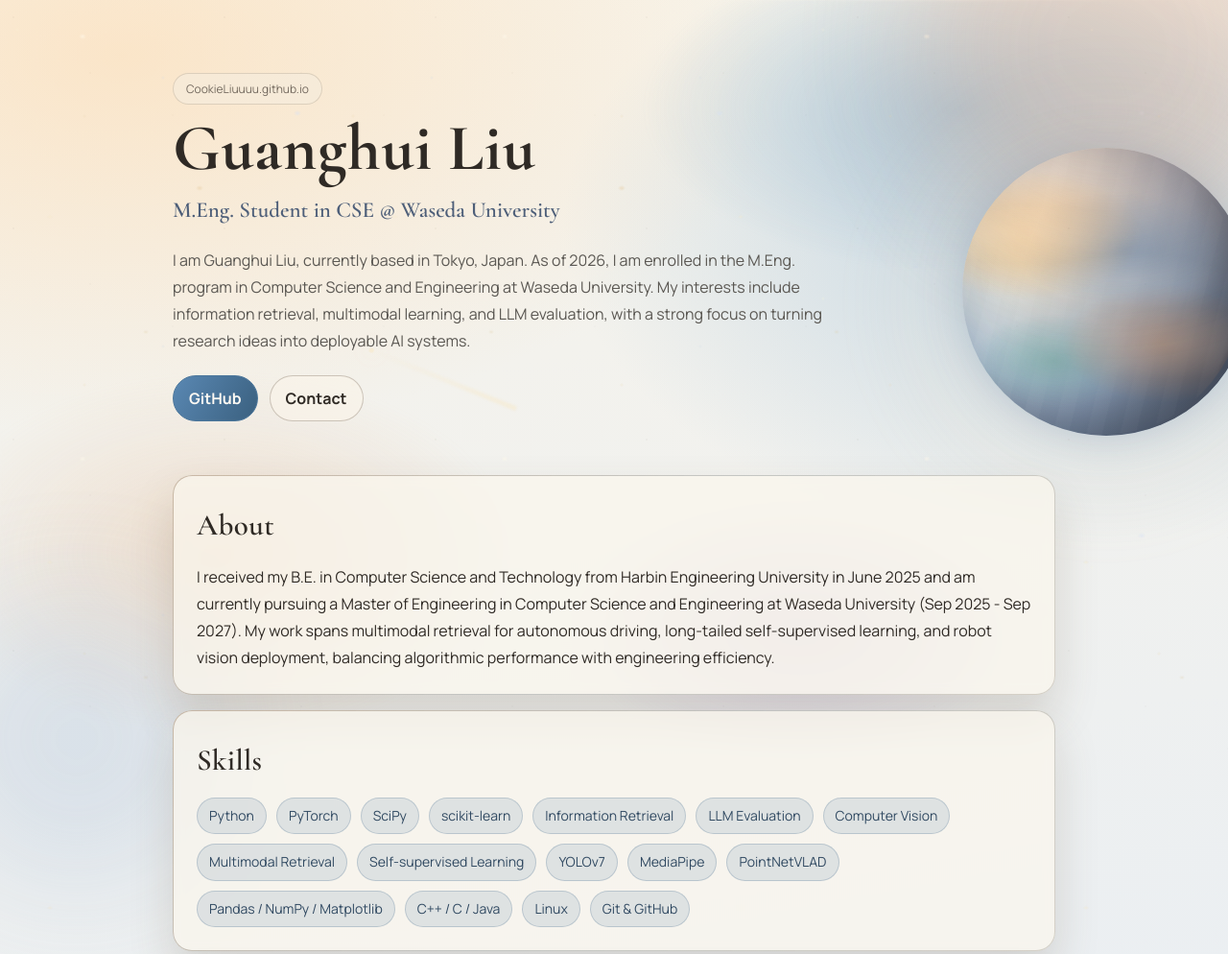
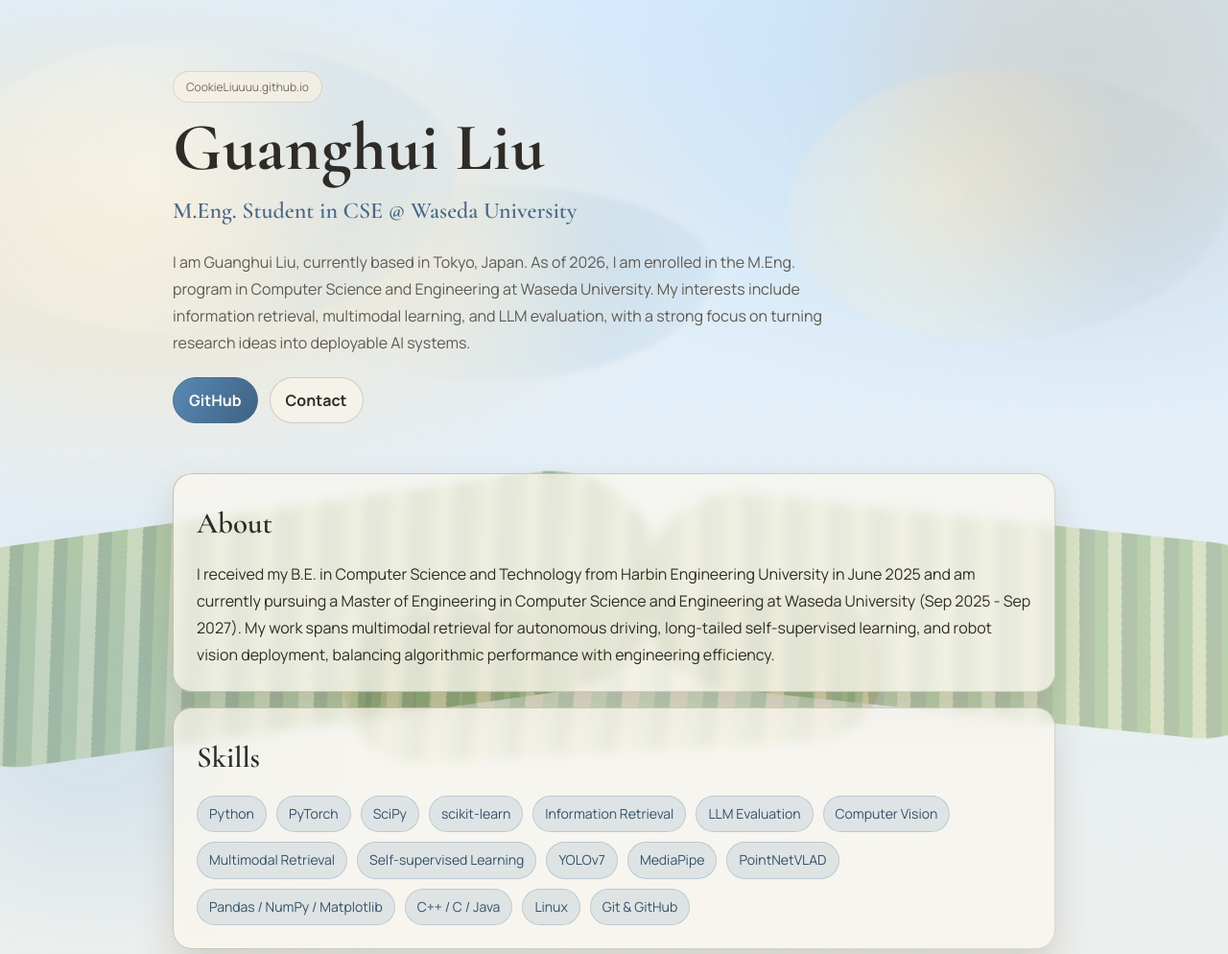
Before and after one commit to CookieLiuuuu/CookieLiuuuu.github.io, a plain HTML site: page index.html in a window 1280 px wide. Shown: the top 994 px of the page at 96% size. Drawn offline with nearby package versions, Linux system fonts and the light colour scheme.

Commit message:
Switch to full impressionist style inspired by Woman with a Parasol

```diff
--- a/index.html
+++ b/index.html
@@ -11,19 +11,13 @@
     <link rel="stylesheet" href="./style.css" />
   </head>
   <body>
-    <div class="space" aria-hidden="true">
-      <div class="nebula"></div>
-      <div class="stars stars-far"></div>
-      <div class="stars stars-mid"></div>
-      <div class="stars stars-near"></div>
-      <div id="meteors"></div>
-      <div class="earth-wrap">
-        <div class="earth">
-          <div class="earth-surface"></div>
-          <div class="earth-clouds"></div>
-          <div class="earth-night"></div>
-        </div>
-      </div>
+    <div class="impression-bg" aria-hidden="true">
+      <div class="cloud cloud-1"></div>
+      <div class="cloud cloud-2"></div>
+      <div class="cloud cloud-3"></div>
+      <div class="stroke stroke-1"></div>
+      <div class="stroke stroke-2"></div>
+      <div class="stroke stroke-3"></div>
     </div>
 
     <div class="bg-shape bg-shape-1" aria-hidden="true"></div>
--- a/script.js
+++ b/script.js
@@ -15,26 +15,6 @@ const observer = new IntersectionObserver(
 
 document.querySelectorAll(".reveal").forEach((el) => observer.observe(el));
 
-const meteorHost = document.getElementById("meteors");
-
-function spawnMeteor() {
-  if (!meteorHost) return;
-  const meteor = document.createElement("span");
-  meteor.className = "meteor";
-
-  const startX = Math.random() * (window.innerWidth * 0.9) + 40;
-  const startY = Math.random() * (window.innerHeight * 0.35) + 10;
-
-  meteor.style.left = `${startX}px`;
-  meteor.style.top = `${startY}px`;
-
-  meteorHost.appendChild(meteor);
-  setTimeout(() => meteor.remove(), 2100);
-}
-
-setInterval(spawnMeteor, 1900);
-setTimeout(spawnMeteor, 700);
-
 const shape1 = document.querySelector(".bg-shape-1");
 const shape2 = document.querySelector(".bg-shape-2");
 
--- a/style.css
+++ b/style.css
@@ -1,15 +1,14 @@
 @import url("https://fonts.googleapis.com/css2?family=Cormorant+Garamond:wght@500;600;700&family=Manrope:wght@400;500;700&display=swap");
 
 :root {
-  --bg: #f4efe2;
-  --bg-deep: #d9e3ee;
-  --surface: rgba(250, 246, 237, 0.74);
-  --text: #2f2a25;
-  --muted: #5a5752;
-  --line: rgba(111, 96, 82, 0.24);
-  --accent: #325d84;
-  --accent-soft: rgba(92, 131, 167, 0.16);
-  --shadow: 0 24px 46px rgba(94, 77, 55, 0.18);
+  --bg: #f6efe1;
+  --text: #2f2c27;
+  --muted: #5f5a52;
+  --surface: rgba(251, 247, 239, 0.72);
+  --line: rgba(127, 108, 84, 0.22);
+  --accent: #3f688f;
+  --accent-soft: rgba(95, 136, 173, 0.16);
+  --shadow: 0 18px 36px rgba(95, 78, 55, 0.18);
 }
 
 * {
@@ -23,185 +22,130 @@ body {
 }
 
 body {
+  color: var(--text);
   font-family: "Manrope", "Segoe UI", sans-serif;
-  color: var(--text);
   line-height: 1.75;
   overflow-x: hidden;
   background:
-    radial-gradient(1200px 680px at 10% 2%, rgba(254, 212, 161, 0.46), transparent 58%),
-    radial-gradient(900px 560px at 88% 8%, rgba(145, 184, 216, 0.5), transparent 60%),
-    radial-gradient(1100px 720px at 48% 86%, rgba(196, 165, 211, 0.32), transparent 62%),
-    linear-gradient(170deg, #f8f4ea 0%, #e9eef3 45%, #f4efe2 100%);
+    radial-gradient(900px 460px at 12% 8%, rgba(255, 226, 178, 0.62), transparent 68%),
+    radial-gradient(980px 540px at 88% 2%, rgba(179, 211, 236, 0.62), transparent 70%),
+    radial-gradient(1100px 620px at 40% 94%, rgba(152, 189, 145, 0.48), transparent 74%),
+    linear-gradient(180deg, #dceeff 0%, #f7f0e2 56%, #e6edcf 100%);
 }
 
 body::before {
   content: "";
   position: fixed;
   inset: 0;
+  z-index: -1;
   pointer-events: none;
-  z-index: -1;
-  opacity: 0.28;
+  opacity: 0.22;
   background-image:
-    radial-gradient(1px 1px at 14px 18px, rgba(57, 44, 31, 0.38), transparent),
-    radial-gradient(1px 1px at 94px 76px, rgba(57, 44, 31, 0.2), transparent),
-    radial-gradient(1px 1px at 180px 120px, rgba(57, 44, 31, 0.18), transparent);
-  background-size: 220px 220px;
+    radial-gradient(1px 1px at 12px 14px, rgba(74, 58, 38, 0.35), transparent),
+    radial-gradient(1px 1px at 90px 72px, rgba(74, 58, 38, 0.18), transparent),
+    radial-gradient(1px 1px at 160px 120px, rgba(74, 58, 38, 0.2), transparent);
+  background-size: 200px 200px;
 }
 
-.space {
+.impression-bg {
   position: fixed;
   inset: 0;
   z-index: -3;
   pointer-events: none;
-}
-
-.nebula {
-  position: absolute;
-  inset: 0;
-  background:
-    radial-gradient(460px 240px at 78% 14%, rgba(80, 137, 179, 0.3), transparent 72%),
-    radial-gradient(420px 260px at 18% 72%, rgba(226, 157, 99, 0.24), transparent 74%),
-    radial-gradient(330px 190px at 65% 82%, rgba(147, 111, 181, 0.22), transparent 72%);
-  filter: blur(1.6px);
-  animation: wash-drift 26s ease-in-out infinite alternate;
-}
-
-.stars {
-  position: absolute;
-  inset: 0;
-  background-repeat: repeat;
-}
-
-.stars-far {
-  opacity: 0.35;
-  background-image:
-    radial-gradient(2px 2px at 18px 20px, rgba(252, 245, 222, 0.9), transparent),
-    radial-gradient(2px 2px at 88px 110px, rgba(238, 214, 170, 0.7), transparent),
-    radial-gradient(2px 2px at 170px 70px, rgba(213, 220, 237, 0.8), transparent);
-  background-size: 280px 280px;
-  animation: speckle-shift 90s linear infinite;
-}
-
-.stars-mid {
-  opacity: 0.45;
-  background-image:
-    radial-gradient(3px 2px at 52px 42px, rgba(246, 234, 201, 0.92), transparent),
-    radial-gradient(3px 2px at 152px 162px, rgba(222, 202, 160, 0.7), transparent),
-    radial-gradient(3px 2px at 235px 94px, rgba(197, 214, 238, 0.8), transparent);
-  background-size: 360px 360px;
-  animation: speckle-shift 62s linear infinite reverse;
-}
-
-.stars-near {
-  opacity: 0.5;
-  background-image:
-    radial-gradient(4px 3px at 86px 38px, rgba(255, 250, 236, 0.85), transparent),
-    radial-gradient(4px 3px at 208px 196px, rgba(230, 201, 156, 0.7), transparent),
-    radial-gradient(4px 3px at 310px 118px, rgba(215, 225, 245, 0.78), transparent);
-  background-size: 440px 440px;
-  animation: twinkle 8s ease-in-out infinite;
-}
-
-#meteors {
-  position: absolute;
-  inset: 0;
   overflow: hidden;
 }
 
-.meteor {
+.cloud {
   position: absolute;
-  width: 5px;
-  height: 5px;
-  border-radius: 50%;
-  background: rgba(248, 230, 191, 0.9);
-  box-shadow: 0 0 20px rgba(248, 230, 191, 0.7);
-  animation: meteor-fall 2.4s linear forwards;
+  border-radius: 46% 54% 55% 45% / 54% 43% 57% 46%;
+  filter: blur(2px);
+  opacity: 0.68;
+  animation: drift 20s ease-in-out infinite alternate;
 }
 
-.meteor::before {
-  content: "";
-  position: absolute;
-  top: 0;
-  right: 0;
-  width: 160px;
-  height: 5px;
-  transform: translateX(100%);
-  background: linear-gradient(90deg, rgba(248, 230, 191, 0), rgba(248, 230, 191, 0.8));
-  filter: blur(1px);
+.cloud-1 {
+  top: 5%;
+  left: -5%;
+  width: 42vw;
+  height: 24vw;
+  background:
+    radial-gradient(circle at 40% 45%, rgba(253, 250, 240, 0.85), rgba(253, 250, 240, 0.12) 62%),
+    radial-gradient(circle at 75% 35%, rgba(189, 215, 236, 0.62), rgba(189, 215, 236, 0.05) 65%);
 }
 
-.earth-wrap {
-  position: absolute;
-  right: -68px;
-  top: 39%;
-  transform: translateY(-50%);
-  width: min(34vw, 390px);
-  aspect-ratio: 1 / 1;
-  display: grid;
-  place-items: center;
+.cloud-2 {
+  top: 9%;
+  right: 0;
+  width: 36vw;
+  height: 22vw;
+  background:
+    radial-gradient(circle at 34% 46%, rgba(255, 243, 210, 0.72), rgba(255, 243, 210, 0.08) 64%),
+    radial-gradient(circle at 72% 36%, rgba(171, 206, 236, 0.66), rgba(171, 206, 236, 0.06) 64%);
+  animation-duration: 26s;
 }
 
-.earth-wrap::before {
-  content: "";
-  position: absolute;
-  width: 140%;
-  height: 140%;
-  border-radius: 50%;
-  background: radial-gradient(circle, rgba(107, 151, 198, 0.25), rgba(243, 204, 152, 0.08), transparent 70%);
-  filter: blur(14px);
+.cloud-3 {
+  top: 24%;
+  left: 24%;
+  width: 34vw;
+  height: 16vw;
+  background:
+    radial-gradient(circle at 40% 45%, rgba(247, 240, 220, 0.56), rgba(247, 240, 220, 0.04) 62%),
+    radial-gradient(circle at 68% 45%, rgba(151, 193, 224, 0.46), rgba(151, 193, 224, 0.05) 64%);
+  animation-duration: 30s;
 }
 
-.earth {
-  position: relative;
-  width: min(25vw, 300px);
-  aspect-ratio: 1 / 1;
-  border-radius: 50%;
-  overflow: hidden;
-  box-shadow: 0 0 44px rgba(115, 143, 176, 0.35), inset -34px -24px 60px rgba(50, 43, 36, 0.38);
-  background: radial-gradient(circle at 30% 30%, #f4e5c8 0%, #b0c6dd 52%, #6d88aa 76%, #4a6687 100%);
-  animation: planet-float 10s ease-in-out infinite;
+.stroke {
+  position: absolute;
+  border-radius: 999px;
+  filter: blur(0.6px);
+  opacity: 0.82;
+  mix-blend-mode: multiply;
 }
 
-.earth-surface {
-  position: absolute;
-  inset: 0;
-  border-radius: 50%;
-  opacity: 0.86;
+.stroke-1 {
+  left: -8%;
+  bottom: 5%;
+  width: 62vw;
+  height: 18vw;
+  transform: rotate(-8deg);
   background:
-    radial-gradient(180px 100px at 24% 30%, rgba(221, 177, 114, 0.92), transparent 68%),
-    radial-gradient(160px 84px at 58% 35%, rgba(117, 156, 191, 0.76), transparent 70%),
-    radial-gradient(150px 88px at 72% 68%, rgba(210, 148, 100, 0.82), transparent 70%),
-    radial-gradient(120px 68px at 34% 74%, rgba(125, 177, 164, 0.72), transparent 72%),
     repeating-linear-gradient(
-      104deg,
-      rgba(255, 255, 255, 0.06) 0 16px,
-      rgba(255, 255, 255, 0.01) 16px 34px
+      100deg,
+      rgba(128, 164, 88, 0.62) 0 16px,
+      rgba(180, 196, 123, 0.55) 16px 32px,
+      rgba(98, 132, 72, 0.62) 32px 46px
     );
-  filter: saturate(1.12) blur(0.2px);
-  animation: planet-rotate 36s linear infinite;
 }
 
-.earth-clouds {
-  position: absolute;
-  inset: 0;
-  border-radius: 50%;
+.stroke-2 {
+  right: -6%;
+  bottom: 7%;
+  width: 54vw;
+  height: 16vw;
+  transform: rotate(6deg);
   background:
-    radial-gradient(170px 42px at 25% 30%, rgba(255, 250, 235, 0.45), transparent 72%),
-    radial-gradient(140px 38px at 62% 46%, rgba(245, 243, 236, 0.38), transparent 72%),
-    radial-gradient(180px 48px at 76% 68%, rgba(248, 244, 232, 0.4), transparent 76%);
-  mix-blend-mode: screen;
-  opacity: 0.6;
-  filter: blur(1px);
-  animation: cloud-drift 18s linear infinite;
+    repeating-linear-gradient(
+      84deg,
+      rgba(136, 174, 96, 0.58) 0 14px,
+      rgba(201, 209, 139, 0.52) 14px 28px,
+      rgba(112, 142, 82, 0.54) 28px 44px
+    );
 }
 
-.earth-night {
-  position: absolute;
-  inset: 0;
-  border-radius: 50%;
+.stroke-3 {
+  left: 28%;
+  bottom: 2%;
+  width: 44vw;
+  height: 12vw;
+  transform: rotate(-3deg);
   background:
-    linear-gradient(110deg, rgba(255, 252, 242, 0.02) 26%, rgba(74, 85, 110, 0.26) 56%, rgba(45, 44, 51, 0.56) 100%),
-    radial-gradient(circle at 26% 24%, rgba(255, 255, 255, 0.24), transparent 32%);
+    repeating-linear-gradient(
+      98deg,
+      rgba(220, 194, 136, 0.4) 0 18px,
+      rgba(162, 187, 120, 0.46) 18px 34px,
+      rgba(120, 154, 89, 0.48) 34px 50px
+    );
 }
 
 .container {
@@ -212,8 +156,8 @@ body::before {
 .bg-shape {
   position: fixed;
   border-radius: 50%;
-  filter: blur(62px);
-  opacity: 0.46;
+  filter: blur(64px);
+  opacity: 0.44;
   pointer-events: none;
   z-index: -2;
   transition: transform 0.25s ease-out;
@@ -222,52 +166,52 @@ body::before {
 .bg-shape-1 {
   width: 420px;
   height: 420px;
-  background: rgba(231, 162, 122, 0.58);
-  top: -160px;
-  right: -90px;
+  background: rgba(247, 196, 140, 0.56);
+  top: -140px;
+  right: -70px;
 }
 
 .bg-shape-2 {
-  width: 300px;
-  height: 300px;
-  background: rgba(140, 172, 211, 0.48);
-  bottom: -120px;
-  left: -70px;
+  width: 320px;
+  height: 320px;
+  background: rgba(136, 181, 214, 0.46);
+  bottom: -110px;
+  left: -65px;
 }
 
 .hero {
-  padding: 76px 0 40px;
+  padding: 74px 0 36px;
 }
 
 .badge {
   display: inline-block;
   margin: 0 0 12px;
+  padding: 5px 13px;
+  border-radius: 999px;
+  border: 1px solid rgba(128, 108, 83, 0.2);
+  background: rgba(248, 240, 228, 0.68);
+  color: #75695d;
   font-size: 12px;
-  color: #746a5f;
-  background: rgba(246, 236, 220, 0.7);
-  border: 1px solid rgba(141, 123, 100, 0.25);
-  border-radius: 999px;
-  padding: 5px 13px;
 }
 
 h1 {
   margin: 0;
   font-family: "Cormorant Garamond", serif;
-  font-size: clamp(42px, 7vw, 68px);
+  font-size: clamp(44px, 7vw, 70px);
   line-height: 1;
-  letter-spacing: 0.6px;
+  letter-spacing: 0.5px;
 }
 
 .subtitle {
   margin: 10px 0 18px;
   font-family: "Cormorant Garamond", serif;
-  font-size: 23px;
-  color: #4e5f79;
+  font-size: 24px;
+  color: #4a6888;
   font-weight: 600;
 }
 
 .intro {
-  max-width: 700px;
+  max-width: 710px;
   margin: 0 0 22px;
   color: var(--muted);
 }
@@ -281,34 +225,34 @@ h1 {
 .btn {
   text-decoration: none;
   color: var(--text);
-  border: 1px solid rgba(113, 96, 82, 0.32);
-  background: rgba(249, 244, 233, 0.68);
+  border: 1px solid rgba(124, 105, 84, 0.28);
   border-radius: 999px;
   padding: 9px 16px;
   font-weight: 600;
+  background: rgba(250, 244, 234, 0.72);
   transition: 0.25s ease;
 }
 
 .btn:hover {
   transform: translateY(-2px);
-  border-color: rgba(76, 109, 144, 0.66);
-  box-shadow: 0 10px 24px rgba(81, 113, 147, 0.2);
+  border-color: rgba(69, 103, 138, 0.56);
+  box-shadow: 0 10px 22px rgba(93, 129, 163, 0.22);
 }
 
 .btn.primary {
-  background: linear-gradient(120deg, #5a88b3, #3a607f);
-  border-color: #4b769b;
-  color: #fdf9f3;
+  color: #fdfaf4;
+  border-color: #486e93;
+  background: linear-gradient(120deg, #5a89b4, #3e6182);
 }
 
 .card {
   position: relative;
+  margin: 16px 0;
+  padding: 24px;
+  border-radius: 20px;
+  border: 1px solid var(--line);
   background: var(--surface);
   backdrop-filter: blur(6px);
-  border: 1px solid var(--line);
-  border-radius: 20px;
-  padding: 24px;
-  margin: 16px 0;
   box-shadow: var(--shadow);
 }
 
@@ -318,7 +262,7 @@ h1 {
   inset: -1px;
   border-radius: 20px;
   padding: 1px;
-  background: linear-gradient(140deg, rgba(178, 141, 108, 0.35), rgba(112, 145, 176, 0.18), rgba(178, 141, 108, 0));
+  background: linear-gradient(145deg, rgba(182, 145, 105, 0.35), rgba(123, 160, 191, 0.18), rgba(182, 145, 105, 0));
   -webkit-mask: linear-gradient(#fff 0 0) content-box, linear-gradient(#fff 0 0);
   -webkit-mask-composite: xor;
   mask-composite: exclude;
@@ -330,13 +274,11 @@ h2 {
   font-family: "Cormorant Garamond", serif;
   font-size: 31px;
   font-weight: 600;
-  letter-spacing: 0.4px;
 }
 
 h3 {
   margin: 0 0 6px;
   font-size: 17px;
-  color: #3f3a34;
 }
 
 p {
@@ -346,7 +288,7 @@ p {
 .item + .item {
   margin-top: 14px;
   padding-top: 14px;
-  border-top: 1px dashed rgba(122, 103, 84, 0.26);
+  border-top: 1px dashed rgba(126, 106, 85, 0.25);
 }
 
 .chips {
@@ -354,26 +296,26 @@ p {
   margin: 0;
   padding: 0;
   display: flex;
+  gap: 10px;
   flex-wrap: wrap;
-  gap: 10px;
 }
 
 .chips li {
+  border-radius: 999px;
+  border: 1px solid rgba(88, 124, 157, 0.25);
   background: var(--accent-soft);
-  color: #314a62;
-  border: 1px solid rgba(82, 114, 145, 0.26);
-  border-radius: 999px;
+  color: #33516a;
   padding: 6px 12px;
   font-size: 14px;
 }
 
 a {
-  color: #3f5f82;
+  color: #3f6487;
 }
 
 .footer {
   padding: 28px 0 42px;
-  color: #726a62;
+  color: #72695f;
   font-size: 14px;
 }
 
@@ -388,73 +330,12 @@ a {
   transform: translateY(0);
 }
 
-@keyframes wash-drift {
+@keyframes drift {
   from {
-    transform: translateY(0) scale(1);
+    transform: translateY(0) translateX(0);
   }
   to {
-    transform: translateY(10px) scale(1.02);
-  }
-}
-
-@keyframes speckle-shift {
-  from {
-    transform: translateY(0);
-  }
-  to {
-    transform: translateY(200px);
-  }
-}
-
-@keyframes twinkle {
-  0%,
-  100% {
-    opacity: 0.45;
-  }
-  50% {
-    opacity: 0.65;
-  }
-}
-
-@keyframes meteor-fall {
-  0% {
-    opacity: 0;
-    transform: translate3d(0, 0, 0) rotate(22deg);
-  }
-  10% {
-    opacity: 1;
-  }
-  100% {
-    opacity: 0;
-    transform: translate3d(-340px, 300px, 0) rotate(22deg);
-  }
-}
-
-@keyframes planet-rotate {
-  from {
-    transform: translateX(0);
-  }
-  to {
-    transform: translateX(-16%);
-  }
-}
-
-@keyframes cloud-drift {
-  from {
-    transform: translateX(0);
-  }
-  to {
-    transform: translateX(-12%);
-  }
-}
-
-@keyframes planet-float {
-  0%,
-  100% {
-    transform: translateY(0);
-  }
-  50% {
-    transform: translateY(-8px);
+    transform: translateY(8px) translateX(10px);
   }
 }
 
@@ -468,33 +349,26 @@ a {
     border-radius: 16px;
   }
 
-  .earth-wrap {
-    width: 46vw;
-    right: -98px;
-    top: 14%;
-    transform: none;
-    opacity: 0.62;
-  }
-
   h1 {
-    font-size: clamp(36px, 10vw, 54px);
+    font-size: clamp(36px, 10vw, 56px);
   }
 
   h2 {
     font-size: 28px;
   }
+
+  .stroke-1,
+  .stroke-2,
+  .stroke-3 {
+    opacity: 0.66;
+  }
 }
 
 @media (prefers-reduced-motion: reduce) {
-  .stars,
-  .nebula,
   .reveal,
-  .bg-shape,
+  .cloud,
   .btn,
-  .meteor,
-  .earth,
-  .earth-surface,
-  .earth-clouds {
+  .bg-shape {
     animation: none !important;
     transition: none !important;
   }
```
